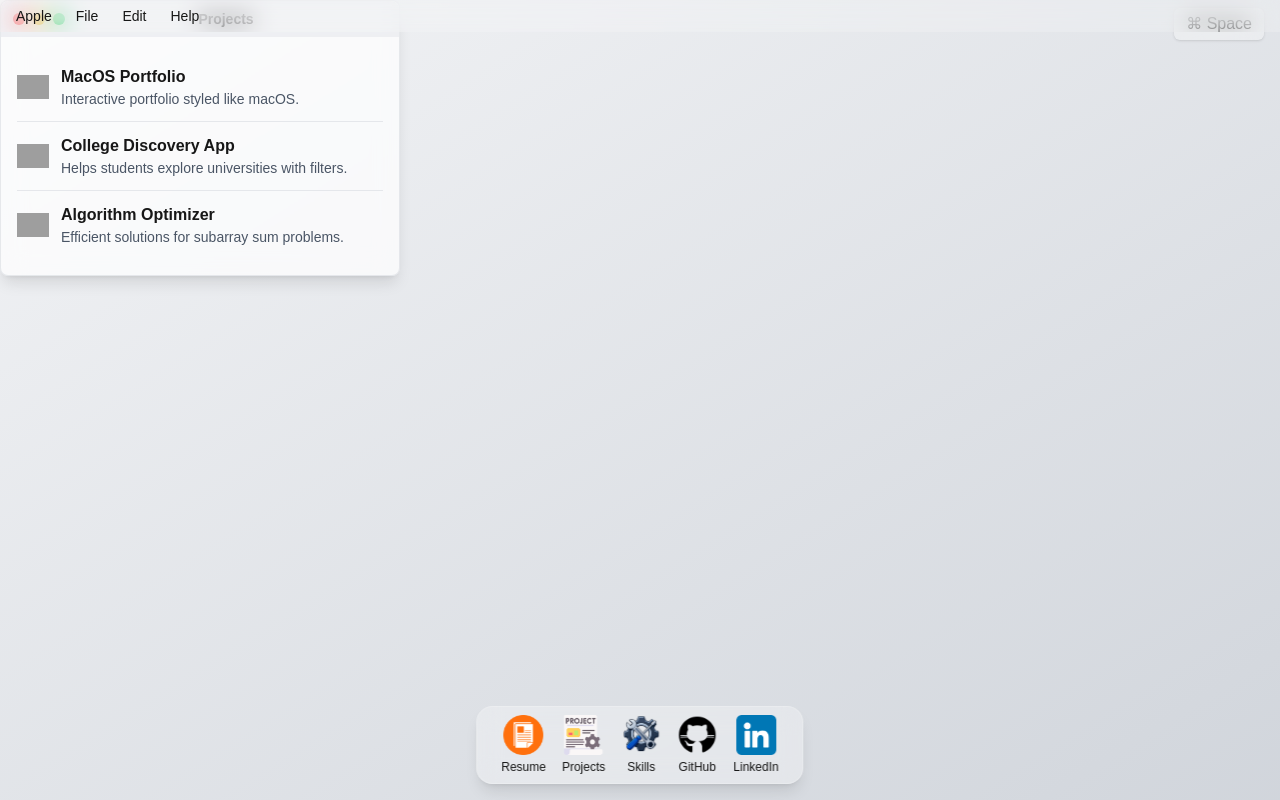
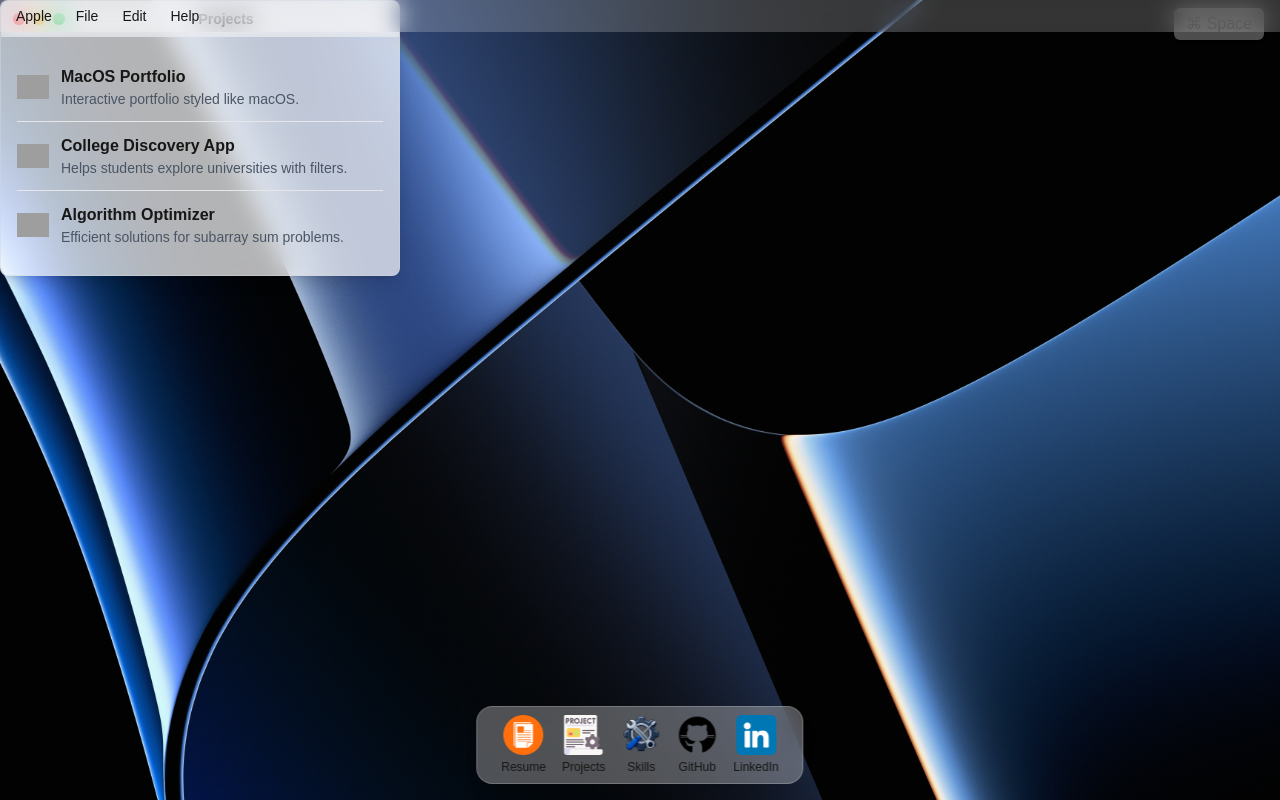
Before and after one commit to ayushnegiexe/portfolio, a Next.js app: page /projects in a window 1280 px wide. Built offline with nearby package versions, Linux system fonts and the light colour scheme; grey boxes are pictures that could not be loaded.

Commit message:
fresh deploy reset

```diff
--- a/app/page.tsx
+++ b/app/page.tsx
@@ -2,7 +2,7 @@ import Window from "@/components/Window";
 
 export default function Home() {
   return (
-    <main className="h-screen bg-gradient-to-br from-gray-100 to-gray-300 dark:from-black dark:to-zinc-900">
+    <main className="h-screen">
       <Window title="Resume">
         <p>
           Software Engineer at Apple. Skilled in React, Next.js, Tailwind, OAuth, and algorithm design.
--- a/app/projects/page.tsx
+++ b/app/projects/page.tsx
@@ -24,7 +24,7 @@ const projects = [
 
 export default function ProjectsPage() {
   return (
-    <main className="h-screen bg-gradient-to-br from-gray-100 to-gray-300 dark:from-black dark:to-zinc-900">
+    <main className="h-screen">
       <Window title="Projects">
         <div className="divide-y divide-gray-200">
           {projects.map((proj) => (
--- a/app/resume/page.tsx
+++ b/app/resume/page.tsx
@@ -3,7 +3,7 @@ import Image from "next/image";
 
 export default function ResumePage() {
   return (
-    <main className="h-screen bg-gradient-to-br from-gray-100 to-gray-300 dark:from-black dark:to-zinc-900">
+    <main className="h-screen">
       <Window title="Resume">
         <div className="divide-y divide-gray-200">
           {/* Profile */}
--- a/app/skills/page.tsx
+++ b/app/skills/page.tsx
@@ -3,7 +3,7 @@ import Image from "next/image";
 
 export default function SkillsPage() {
   return (
-    <main className="h-screen bg-gradient-to-br from-gray-100 to-gray-300 dark:from-black dark:to-zinc-900">
+    <main className="h-screen">
       <Window title="Skills">
         <div className="grid grid-cols-3 gap-6 p-4">
           <Image src="/react.png" alt="React" width={48} height={48} />
```
